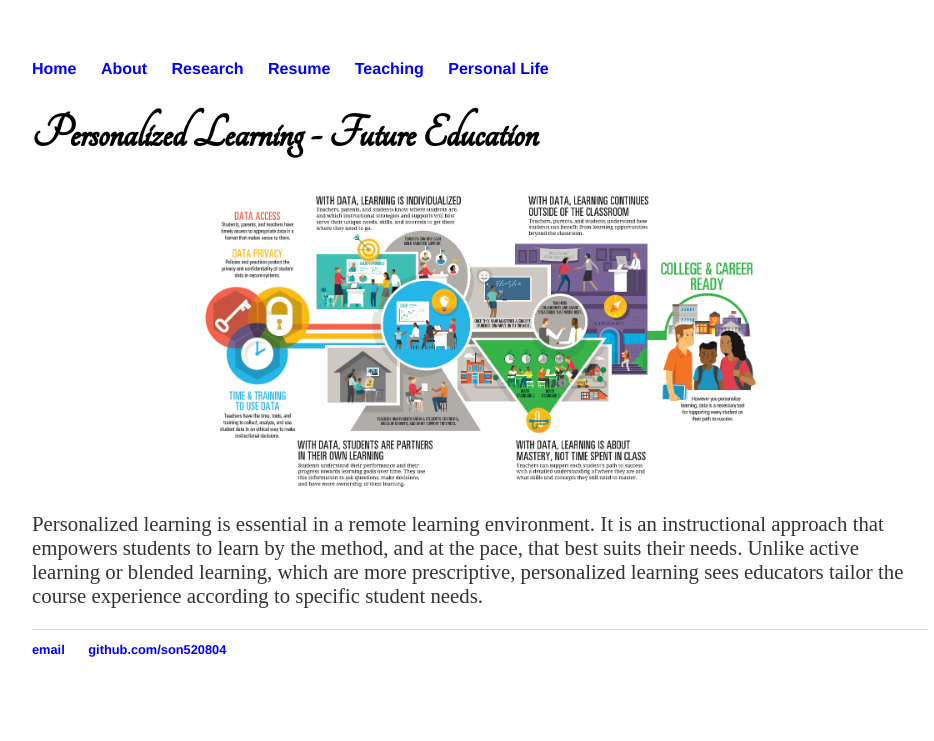
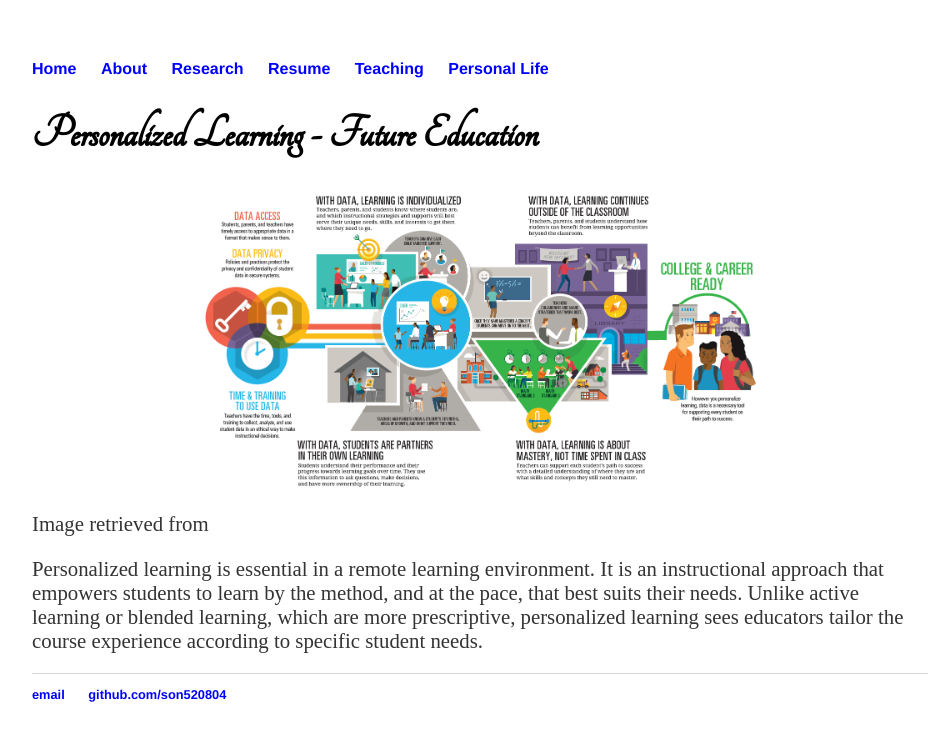
Before and after one commit to son520804/son520804.github.io, a Jekyll site: the page built from cv/personalized_learning/index.html, in a window 1280 px wide. Shown: the top 741 px of the page, without its empty margins (160-1094 px from the left). Built offline with Jekyll 4.4.1, drawn with Linux system fonts in a browser that asks for light colours.

Commit message:
Update index.html

```diff
--- a/cv/personalized_learning/index.html
+++ b/cv/personalized_learning/index.html
@@ -28,6 +28,7 @@ title: Concepts of Personalized Learning
 		<h1>Personalized Learning - Future Education</h1>
             <div class="about_content">
                 <img src="personalized_learning.PNG" class="about" alt="profile picture" style="width:62.5%"/>
+		    <p>Image retrieved from <a href=https://dataqualitycampaign.org/resource/you-need-data-personalize-learning/></a></p>
             </div>
 		<p>Personalized learning is essential in a remote learning environment. It is an instructional approach that empowers students to learn by the method, and at the pace, that best suits their needs. Unlike active learning or blended learning, which are more prescriptive, personalized learning sees educators tailor the course experience according to specific student needs.</p>
         </main>
```
